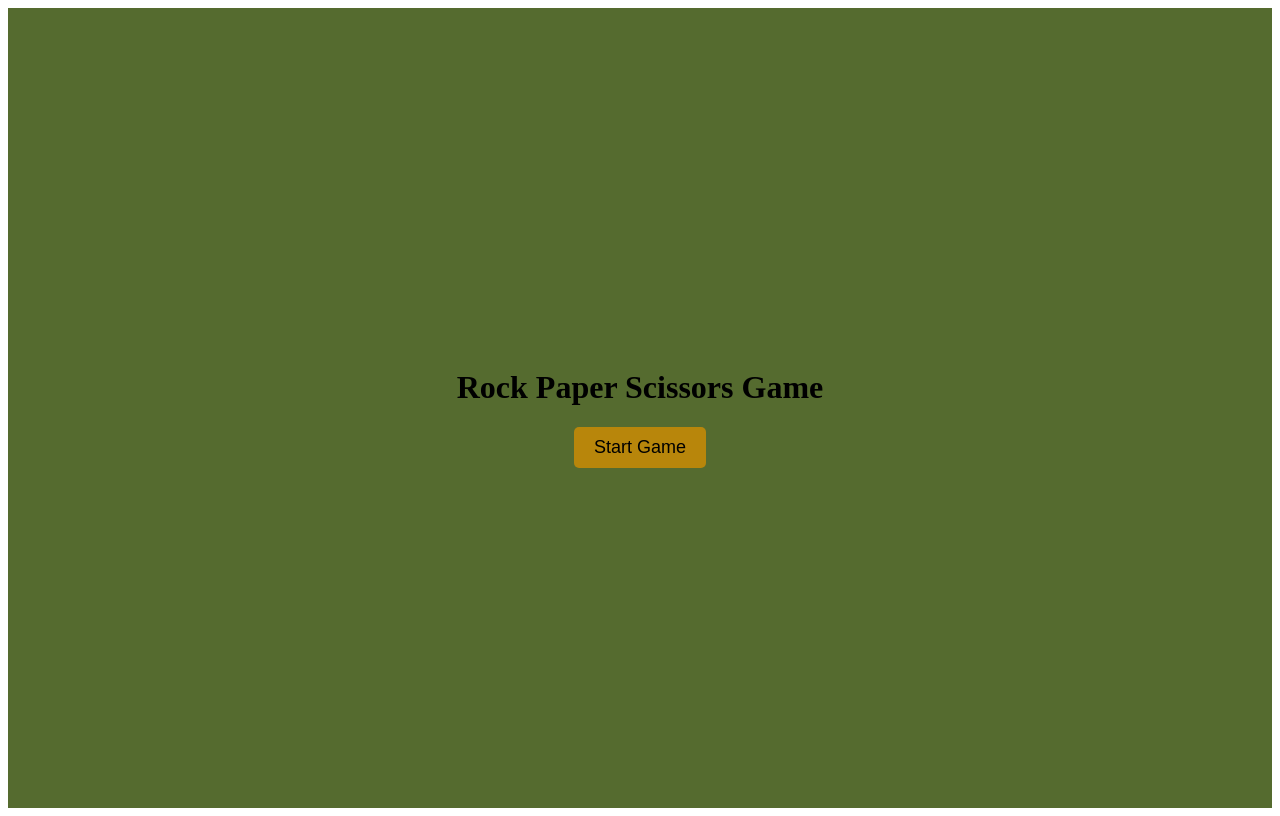
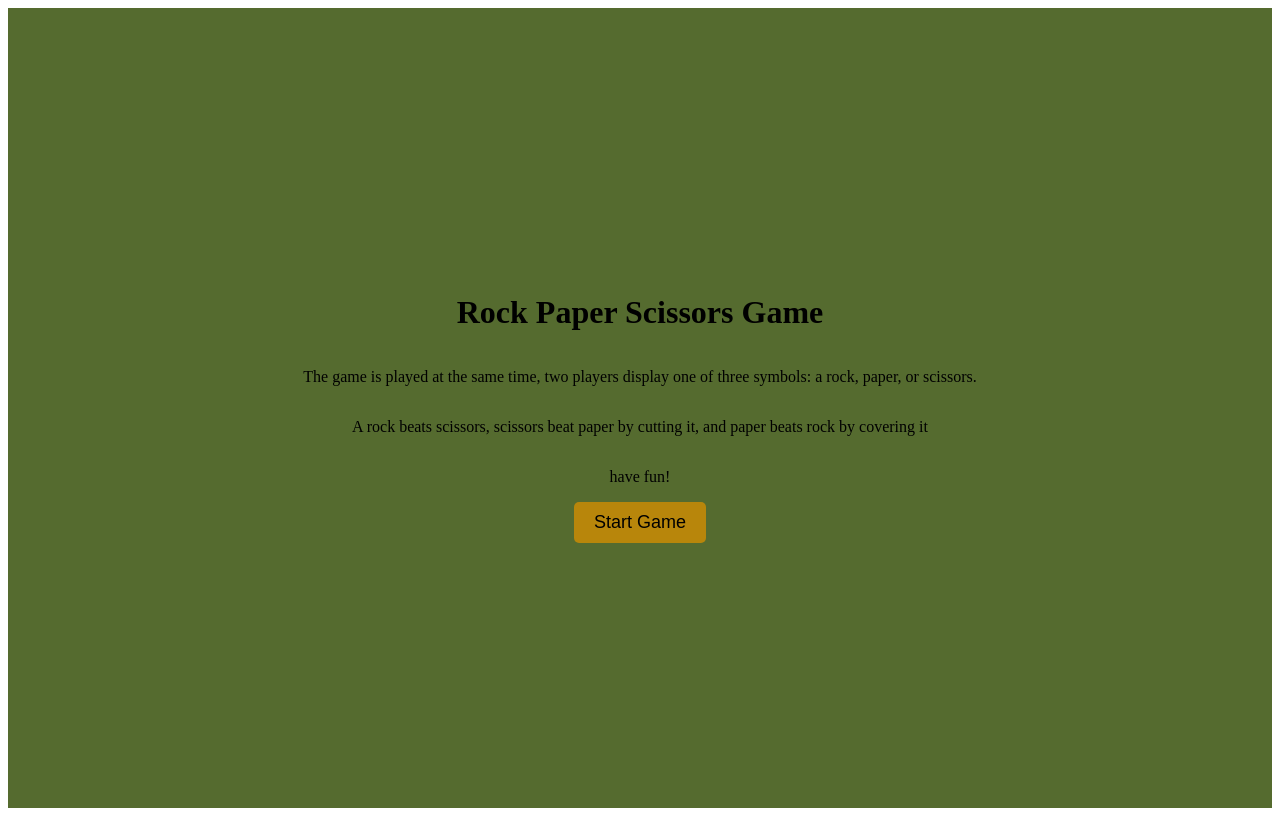
Before and after one commit to JacquelineTuyisenge/Rock_Paper_Scissors, a plain HTML site: page index.html in a window 1280 px wide. Drawn offline with Linux system fonts and the light colour scheme.

Commit message:
Rock paper scissors

```diff
--- a/index.html
+++ b/index.html
@@ -7,6 +7,9 @@
 <body>
   <div class="container">
     <h1>Rock Paper Scissors Game</h1>
+    <p>The game is played at the same time, two players display one of three symbols: a rock, paper, or scissors.</p>
+    <p>A rock beats scissors, scissors beat paper by cutting it, and paper beats rock by covering it</p>
+    <p>have fun!</p>
     <div id="start-game">
       <button class="start-button">Start Game</button>
     </div>
```
